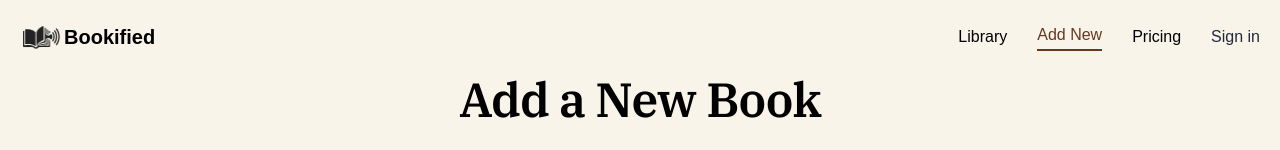
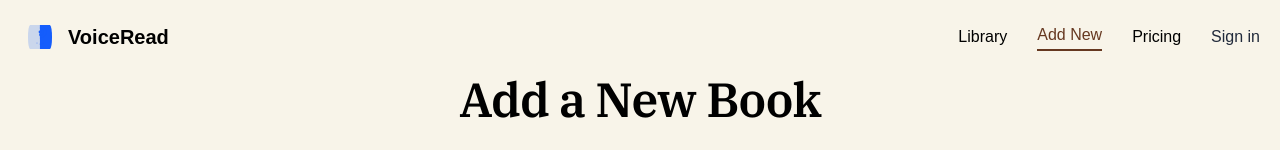
Before and after one commit to TusharC19/Bookified, a Next.js app: page /books/new in a window 1280 px wide. Shown: the top 150 px of the page. Built offline with nearby package versions, Linux system fonts and the light colour scheme; no server answers; a web font is replaced by a local one.

Commit message:
refactor: Rebrand app name to VoiceRead with inline SVG logo

```diff
--- a/components/Navbar.tsx
+++ b/components/Navbar.tsx
@@ -25,9 +25,26 @@ const Navbar = () => {
   return (
     <header className="w-full fixed z-50 bg-(--bg-primary)">
       <div className="wrapper navbar-height py-4 flex justify-between items-center">
-        <Link href="/" className="flex gap-0.5 items-center">
-          <Image src="/assets/logo.png" alt="Bookfied" width={42} height={26} />
-          <span className="logo-text">Bookified</span>
+        <Link href="/" className="flex gap-2 items-center hover:opacity-80 transition-opacity">
+          <svg
+            width="40"
+            height="40"
+            viewBox="0 0 200 200"
+            xmlns="http://www.w3.org/2000/svg"
+            className="text-blue-600"
+          >
+            <path d="M 50 40 L 100 40 L 100 160 L 50 160 Q 40 150 40 100 Q 40 50 50 40" fill="currentColor" opacity="0.2"/>
+            <path d="M 150 40 L 100 40 L 100 160 L 150 160 Q 160 150 160 100 Q 160 50 150 40" fill="currentColor"/>
+            <line x1="100" y1="40" x2="100" y2="160" stroke="currentColor" strokeWidth="1.5" opacity="0.4"/>
+            <circle cx="100" cy="75" r="7" fill="currentColor"/>
+            <rect x="96" y="82" width="8" height="12" rx="2" fill="currentColor"/>
+            <path d="M 100 55 Q 117 55 117 75 Q 117 95 100 95" stroke="currentColor" strokeWidth="2.5" fill="none" strokeLinecap="round"/>
+            <path d="M 100 45 Q 132 45 132 75 Q 132 105 100 105" stroke="currentColor" strokeWidth="2.5" fill="none" strokeLinecap="round" opacity="0.6"/>
+            <circle cx="85" cy="130" r="3" fill="currentColor" opacity="0.5"/>
+            <circle cx="100" cy="135" r="3" fill="currentColor" opacity="0.5"/>
+            <circle cx="115" cy="130" r="3" fill="currentColor" opacity="0.5"/>
+          </svg>
+          <span className="logo-text">VoiceRead</span>
         </Link>
 
         <nav className="w-fit flex gap-7.5 items-center">
```
